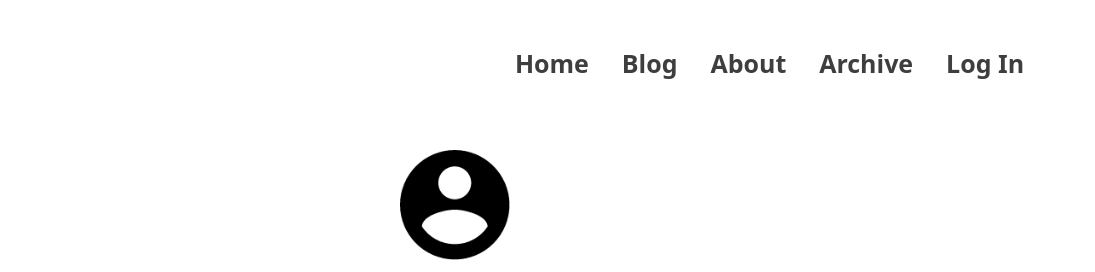
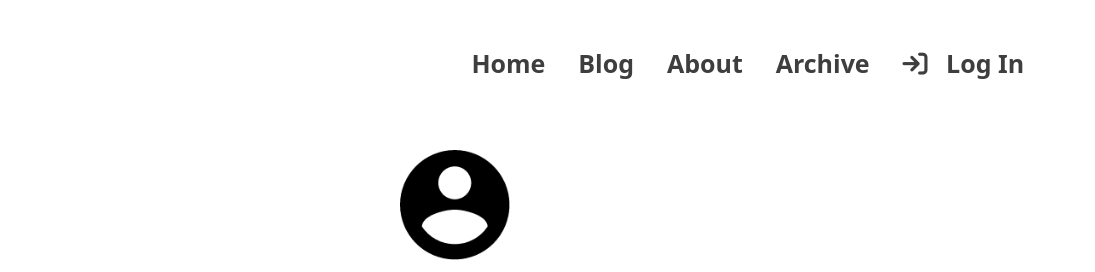
Before and after one commit to jahidrony037/bsmrstu-bba-faculty, a plain HTML site: page pages/Login/LoginSecond.html in a window 1280 px wide. Shown: the top 272 px of the page, 185-1280 px from the left. Drawn offline with nearby package versions, Linux system fonts and the light colour scheme.

Commit message:
login icon set from fontawesom

```diff
--- a/pages/Login/LoginSecond.html
+++ b/pages/Login/LoginSecond.html
@@ -47,6 +47,9 @@
               Archive
             </li>
             <li class="hover:bg-white hover:text-[#FF8C40] cursor-pointer">
+              <i
+                class="fa-solid fa-arrow-right-to-bracket mr-3 cursor-pointer"
+              ></i>
               Log In
             </li>
           </ul>
```
Also changed, not shown: pages/Login/LoginFirst.html (+12 -4 lines).
